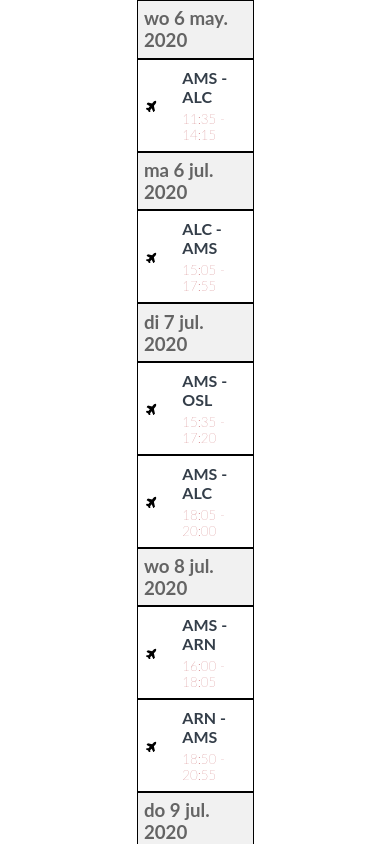
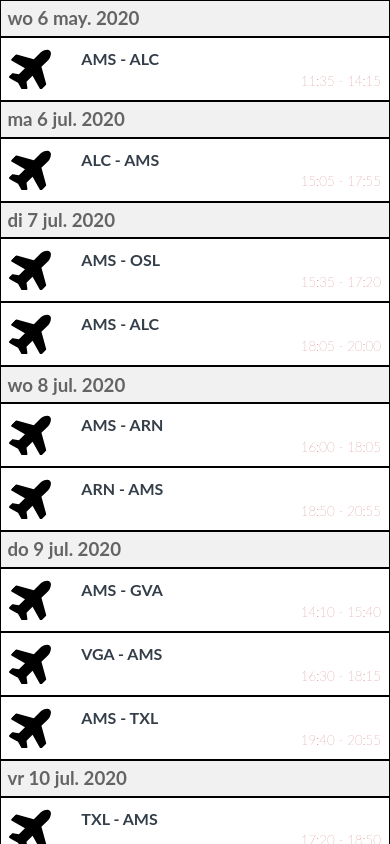
Before and after one commit to nishithgadhiya/testrb, a React (Create React App) app: page / in a window 390 px wide. Shown: the top 844 px of the page. Built offline with nearby package versions, Linux system fonts and the light colour scheme.

Commit message:
added media queries

```diff
--- a/src/styles/_dataList.scss
+++ b/src/styles/_dataList.scss
@@ -72,3 +72,20 @@
     }
   }
 }
+
+@media only screen and (max-width: 600px) {
+  .data-list {
+    .popup-details {
+      font-size: 0.7rem;
+      .off {
+        padding-top: 5rem;
+        display: flex;
+        justify-content: center;
+      }
+    }
+    .data {
+      width: 100%;
+      margin: auto;
+    }
+  }
+}
--- a/src/styles/_header.scss
+++ b/src/styles/_header.scss
@@ -1,12 +1,18 @@
-.header{
+.header {
   height: 10%;
   width: 30%;
   margin: auto;
   border: solid 1px black;
   background-color: #f1f1f1;
   padding: 0.4rem;
-    h3{
+  h3 {
     font-weight: bolder;
   }
+}
 
+@media only screen and (max-width: 600px) {
+  .header {
+    width: 100%;
+    margin: auto;
   }
+}
```
Lines whose indentation alone changed are shown as unchanged.
